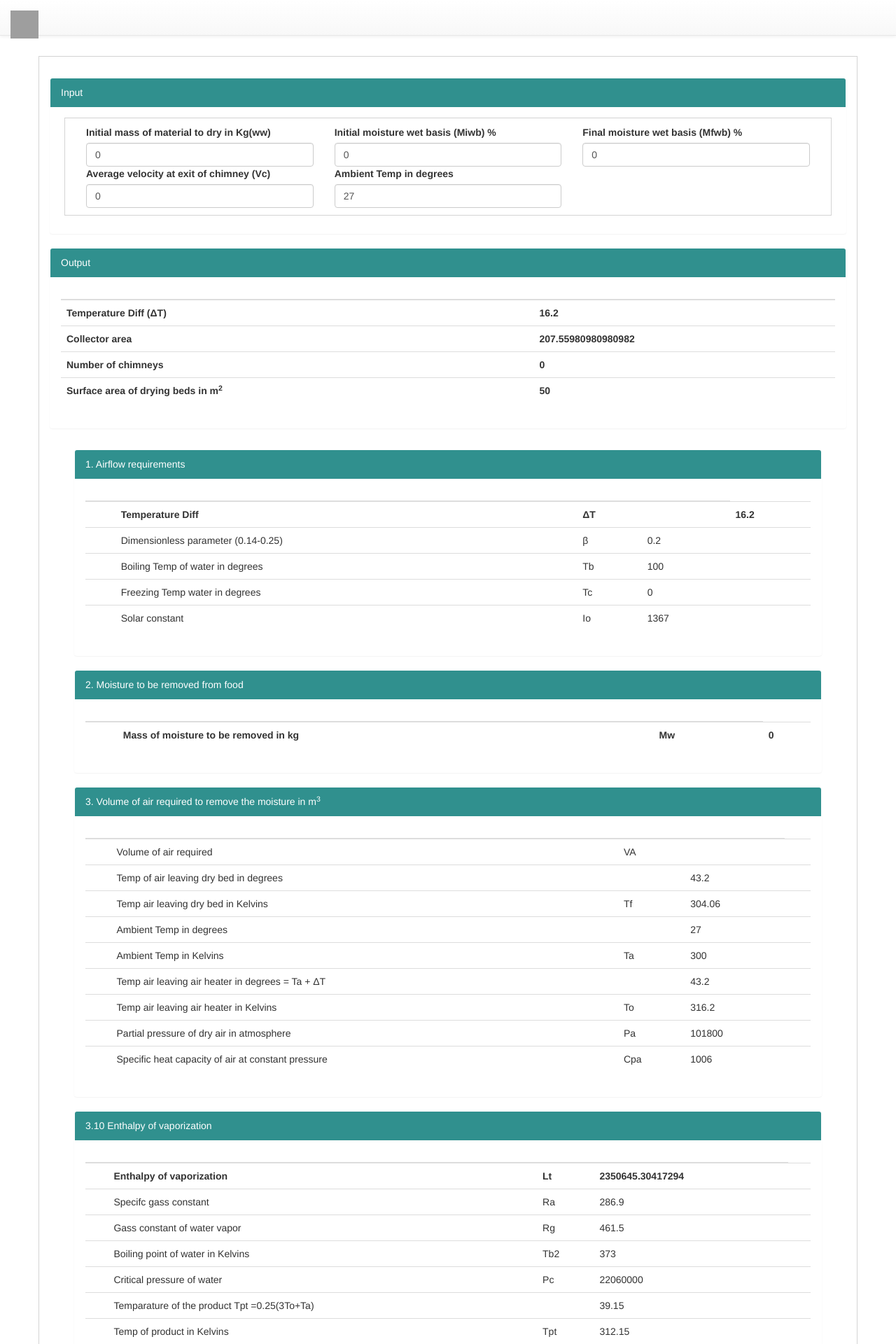
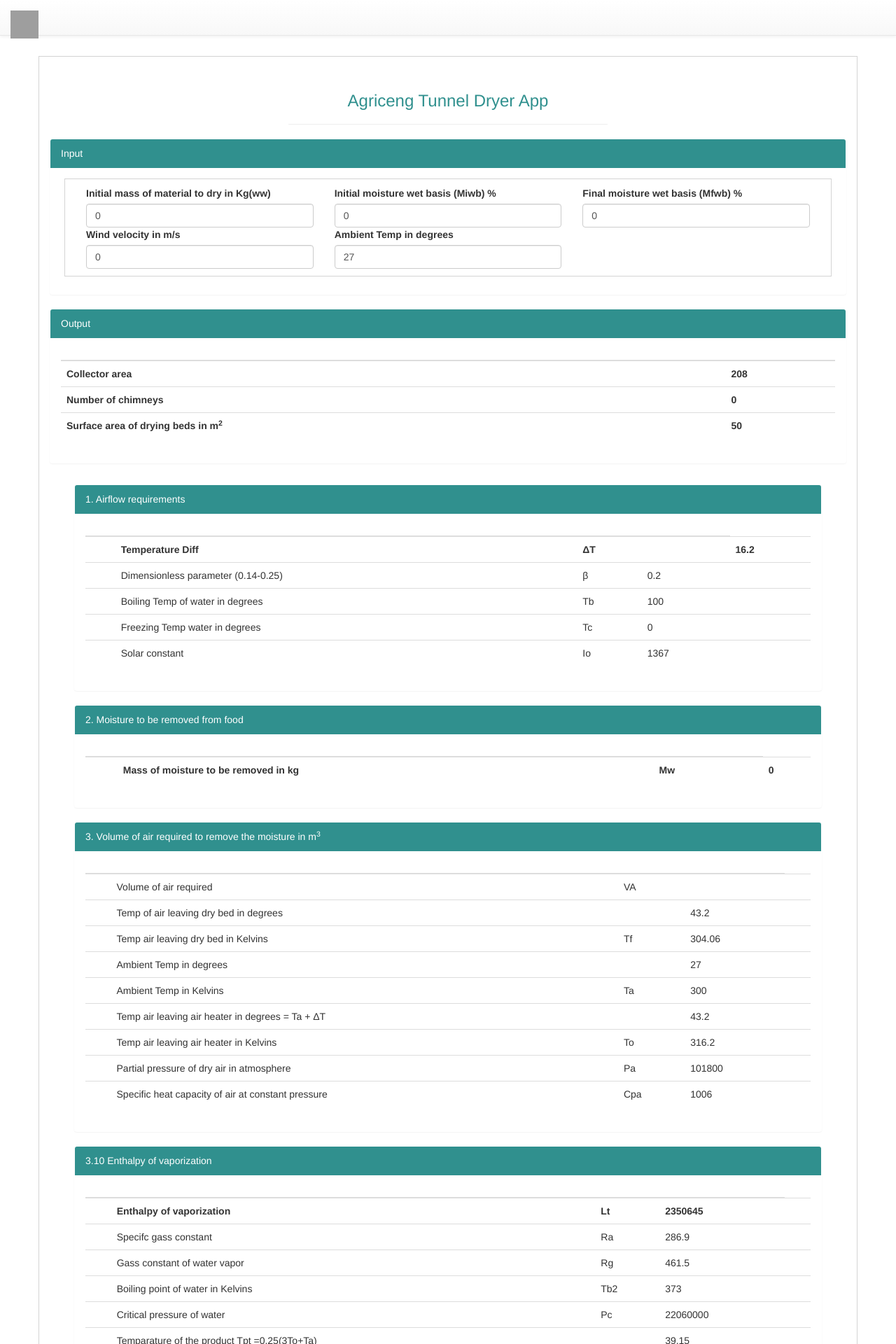
Before and after one commit to maikofelix47/aec, an Angular app: page / in a window 1280 px wide. Shown: the top 1920 px of the page at 70% size. Built offline with nearby package versions, Linux system fonts and the light colour scheme; grey boxes are pictures that could not be loaded.

Commit message:
Fixed collector area to nearest whole number

```diff
--- a/src/app/app.component.css
+++ b/src/app/app.component.css
@@ -36,3 +36,10 @@
   background-color: #30908e !important;
   color: #FFF;
 }
+.page-title{
+  color:  #30908e;
+  text-align: center;
+}
+.aec-divider{
+  width: 40%;
+}
--- a/src/app/app.component.html
+++ b/src/app/app.component.html
@@ -3,7 +3,7 @@
   <nav class="navbar navbar-default navbar-fixed-top">
     <div class="container-fluid">
       <div class="navbar-header">
-        <a class="navbar-brand" href="#">
+        <a class="navbar-brand" href="https://www.agriceng.cloud/">
           <img alt="AEC" src="assets/agric-eng.jpg" width="40" height="40">
         </a>
       </div>
@@ -11,6 +11,10 @@
   </nav>
 
   <div class="row" id="content">
+    <div class="col-md-12">
+        <h3 class="page-title">Agriceng Tunnel Dryer App</h3>
+        <hr class="intro-divider aec-divider" />
+    </div>
     <div class="col-md-12">
       <div class="panel aec-panel-heading">
         <div class="panel-heading">Input</div>
@@ -29,7 +33,7 @@
             <input class="form-control" type="number" [(ngModel)] = "mfwb" name="mfwb" (ngModelChange)="onMfwbChange($event)"/>
           </div>
           <div class="col-md-4">
-            <label for="exampleFormControlInput1" class="form-label">Average velocity at exit of chimney (Vc)</label>
+            <label for="exampleFormControlInput1" class="form-label">Wind velocity in m/s</label>
             <input class="form-control" type="number" [(ngModel)] = "vc" name="vc" (ngModelChange)="onVcChange($event)"/>
           </div>
           <div class="col-md-4">
@@ -52,10 +56,6 @@
               </tr>
             </thead>
             <tbody>
-              <tr>
-                <td><b>Temperature Diff (ΔT)</b></td>
-                <td><b>{{ tempDiff }}</b></td>
-              </tr>
               <tr>
                 <td><b>Collector area</b></td>
                 <td><b>{{ca}}</b></td>
@@ -460,7 +460,7 @@
                           </tr>
                           <tr>
                             <td></td>
-                            <td>Average velocity at exit of chimney</td>
+                            <td>Wind velocity in m/s</td>
                             <td>Vc</td>
                             <td>{{vc}}</td>
                             <td></td>
--- a/src/app/app.component.ts
+++ b/src/app/app.component.ts
@@ -43,7 +43,7 @@
    public tp: number = Number((0.25 * ((3 * this.taLD) + this.atD)).toFixed(2));
    public tpt: number = this.tp + 273;
    public vtc: number = 650;
-   public lt: number = Number(this.rg * this.vtc*this.tb2)*(Math.log(this.pc/Math.pow(10,5)))*(Math.pow((this.vtc-this.tpt),0.38))/(Math.pow((this.vtc-this.tb2),1.38));
+   public lt: number = Math.round(Number(this.rg * this.vtc*this.tb2)*(Math.log(this.pc/Math.pow(10,5)))*(Math.pow((this.vtc-this.tpt),0.38))/(Math.pow((this.vtc-this.tb2),1.38)));
 
    //section 4
    public v: number = 0.993831219245376;
@@ -58,7 +58,7 @@
    public slt: number = 2.35E+06;
    public sit: number = 555;
    public st: number = 86400;
-   public ca: number = Number(this.smw * this.slt)/(this.sit * this.st * this.n);
+   public ca: number = Math.round((Number(this.smw * this.slt)/(this.sit * this.st * this.n)));
 
    //section 6
    public nc: number = 0;
@@ -80,57 +80,44 @@
    ) {}
 
    ngOnInit() {
-   console.log('module loaded..');
-
    }
 
    public onWwChange($event){
-    console.log('onchange ww', $event);
     this.calculateMm();
     this.calculateMasOfCassavaToDry();
     this.calculateLoadingDensity();
    }
 
    public calculateMm(){
-    console.log('calculatemm..');
     this.mw = Number((this.ww * ((this.miwb/100) - (this.mfwb)/100)/(1 - (this.mfwb)/100)).toFixed(2));
    }
    public onMiwbChange($event){
-    console.log('onchange miwb', $event);
     this.calculateMm();
    }
    public onMfwbChange($event){
-    console.log('onchange mfwb', $event);
     this.calculateMm();
    }
    public calculateMasOfCassavaToDry(){
       this.dww = Number(this.ww);
    }
    public onNChange($event){
-    console.log('onchange n', $event);
     this.calculateSolarEnergyCollectionArea();
    }
    public calculateSolarEnergyCollectionArea(){
-     console.log('calculateSolarEnergyCollectionArea...');
-     this.ca = (this.smw * this.slt)/(this.sit * this.st * this.n);
-     console.log('ca..', this.ca);
+     this.ca = Math.round((this.smw * this.slt)/(this.sit * this.st * this.n));
    }
    public calculateLoadingDensity(){
       this.ld = (this.dww/this.sa);
-      console.log('calculateLoadingDensity', this.ld);
    }
    public onVcChange($event){
-    console.log('onVcchange ...', $event);
     if($event !== ''){
       this.calculateNumberOfChimneys();
     }
    }
    public calculateNumberOfChimneys(){
-      this.nc = Math.round(this.cv/(this.w * this.s * this.vc))
-      console.log('nc', this.nc);;
+      this.nc = Math.round(this.cv/(this.w * this.s * this.vc));
    }
    public onAtDChange($event){
-     console.log('onAtDChange', $event);
      this.calculateAmbientTempInKelvin();
      this.calculateTempOfAirLeavingHeaterInDegrees();
      this.calculateTemparatureOfProduct();
@@ -140,28 +127,21 @@
       this.atK = Number(this.atD) + 273;
    }
    public calculateTempOfAirLeavingHeaterInDegrees(){
-     console.log('Ambient Temperatue :', this.atD);
-     console.log('TempDifference :', this.tempDiff);
      this.taLD = Number(Number(this.atD) + Number(this.tempDiff));
-     console.log('TempOfAirLeavingHeaterInDegrees:', this.taLD);
      this.calculateTempOfAirLeavingHeaterInKelvin();
    }
    public calculateTempOfAirLeavingHeaterInKelvin(){
     this.to = this.taLD + 273;
-    console.log('calculateTempOfAirLeavingHeaterInKelvin: ', this.to);
    }
    public calculateTemparatureOfProduct(){
     this.tp = Number((0.25 * ((3 * this.taLD) + Number(this.atD))).toFixed(2));
-    console.log('calculateTemparatureOfProduct: ', this.tp);
     this.calculateTemparatureOfProductInKelvin();
    }
    public calculateTemparatureOfProductInKelvin(){
     this.tpt = Number(this.tp) + 273;
-    console.log('calculateTemparatureOfProductInKelvin: ', this.tpt);
    }
    public calculateEnthalpyOfVaporization(){
-    this.lt = Number(this.rg * this.vtc*this.tb2)*(Math.log(this.pc/Math.pow(10,5)))*(Math.pow((this.vtc-this.tpt),0.38))/(Math.pow((this.vtc-this.tb2),1.38));
-    console.log('calculateEnthalpyOfVaporization: ', this.lt);
+    this.lt = Math.round(Number(this.rg * this.vtc*this.tb2)*(Math.log(this.pc/Math.pow(10,5)))*(Math.pow((this.vtc-this.tpt),0.38))/(Math.pow((this.vtc-this.tb2),1.38)));
    }
 
 
--- a/src/index.html
+++ b/src/index.html
@@ -2,7 +2,7 @@
 <html lang="en">
 <head>
   <meta charset="utf-8">
-  <title>EAC</title>
+  <title>AgricengTunnelDryerApp</title>
   <base href="">
   <meta name="viewport" content="width=device-width, initial-scale=1">
 
@@ -19,14 +19,7 @@
 
 <!-- Latest compiled and minified JavaScript -->
 <script src="https://maxcdn.bootstrapcdn.com/bootstrap/3.3.7/js/bootstrap.min.js" integrity="sha384-Tc5IQib027qvyjSMfHjOMaLkfuWVxZxUPnCJA7l2mCWNIpG9mGCD8wGNIcPD7Txa" crossorigin="anonymous"></script>
-  <!-- CSS only -->
-  <!---
-<link href="https://cdn.jsdelivr.net/npm/bootstrap@5.0.1/dist/css/bootstrap.min.css" rel="stylesheet" integrity="sha384-+0n0xVW2eSR5OomGNYDnhzAbDsOXxcvSN1TPprVMTNDbiYZCxYbOOl7+AMvyTG2x" crossorigin="anonymous">
-  -->
-<!-- JavaScript Bundle with Popper -->
-<!--
-<script src="https://cdn.jsdelivr.net/npm/bootstrap@5.0.1/dist/js/bootstrap.bundle.min.js" integrity="sha384-gtEjrD/SeCtmISkJkNUaaKMoLD0//ElJ19smozuHV6z3Iehds+3Ulb9Bn9Plx0x4" crossorigin="anonymous"></script>
--->
+
 
 
 
```
